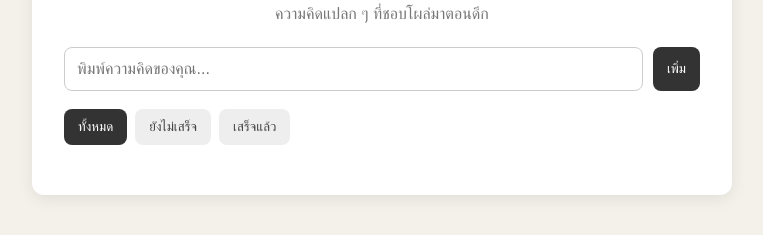
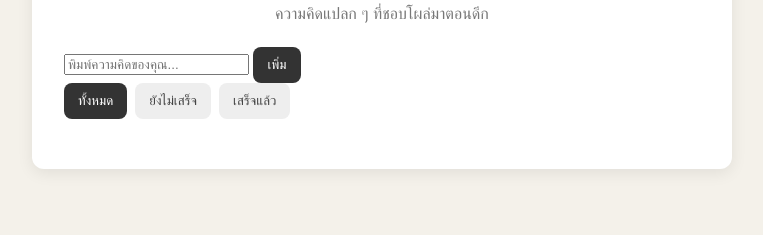
Before and after one commit to Kaokwan24/midnight-thoughts, a website: page public/index.html in a window 1280 px wide. Shown: the part 133-368 px from the top of the page, without its empty margins (258-1021 px from the left). Drawn offline with Linux system fonts and the light colour scheme; no server answers.

Commit message:
Prepare workshop project: update public/index.html

```diff
--- a/public/index.html
+++ b/public/index.html
@@ -11,13 +11,8 @@
         <h1>Midnight Thoughts 🌙</h1>
         <p class="subtitle">ความคิดแปลก ๆ ที่ชอบโผล่มาตอนดึก</p>
 
-        <form id="thoughtForm" class="form">
-            <input
-                id="thoughtInput"
-                type="text"
-                placeholder="พิมพ์ความคิดของคุณ..."
-                autocomplete="off"
-            >
+        <form id="thoughtForm">
+            <input id="thoughtInput" type="text" placeholder="พิมพ์ความคิดของคุณ..." autocomplete="off">
             <button type="submit">เพิ่ม</button>
         </form>
 
@@ -27,7 +22,7 @@
             <button type="button" class="filter" data-filter="true">เสร็จแล้ว</button>
         </div>
 
-        <ul id="thoughtList" class="thought-list"></ul>
+        <ul id="thoughtList"></ul>
     </main>
 
     <script src="script.js"></script>
```
